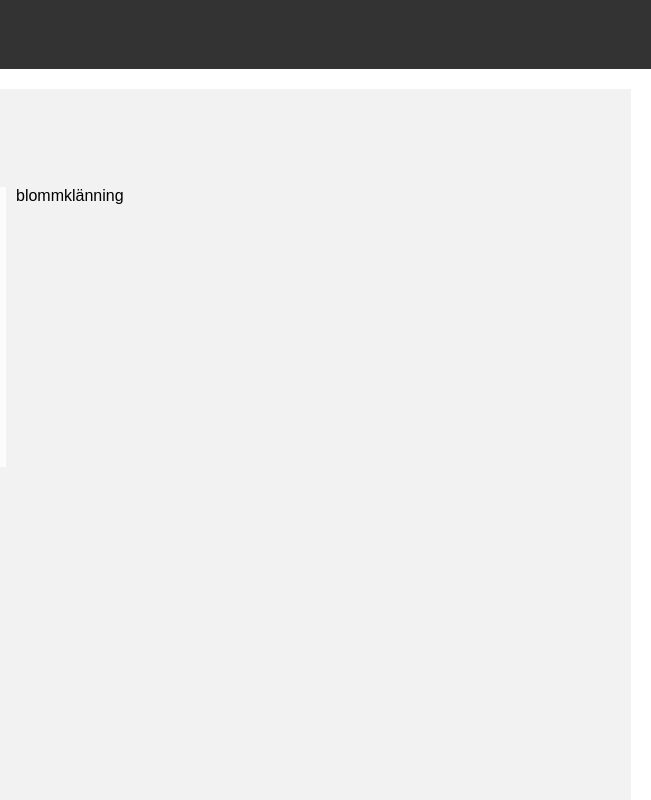
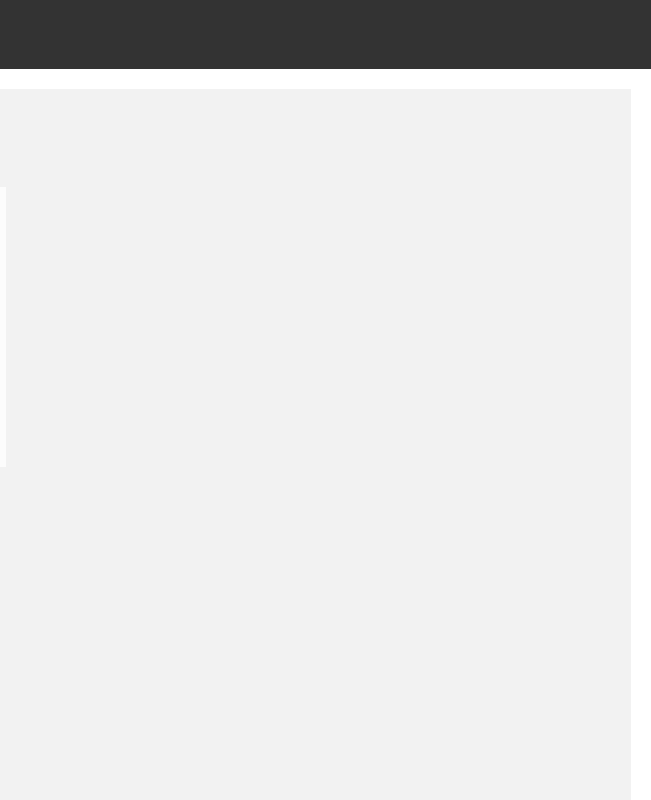
Before and after one commit to SlyWolters/SlyWolters.github.io, a website: page inportfolio/Sewing-details/Cutouts.html in a window 1280 px wide. Shown: the top 800 px of the page, 629-1280 px from the left. Drawn offline with Linux system fonts and the light colour scheme.

Commit message:
i try to commit it again

```diff
--- a/inportfolio/Sewing-details/Cutouts.html
+++ b/inportfolio/Sewing-details/Cutouts.html
@@ -31,8 +31,6 @@
                 <div class="grid-item-embroidery">
                     <img src="../../img/Detaljsömnad/Cutout/blommklänning.jpg">
                 </div>
-                blommklänning
-
 
 
 			</div>
```
Also changed, not shown: 2 other files.
